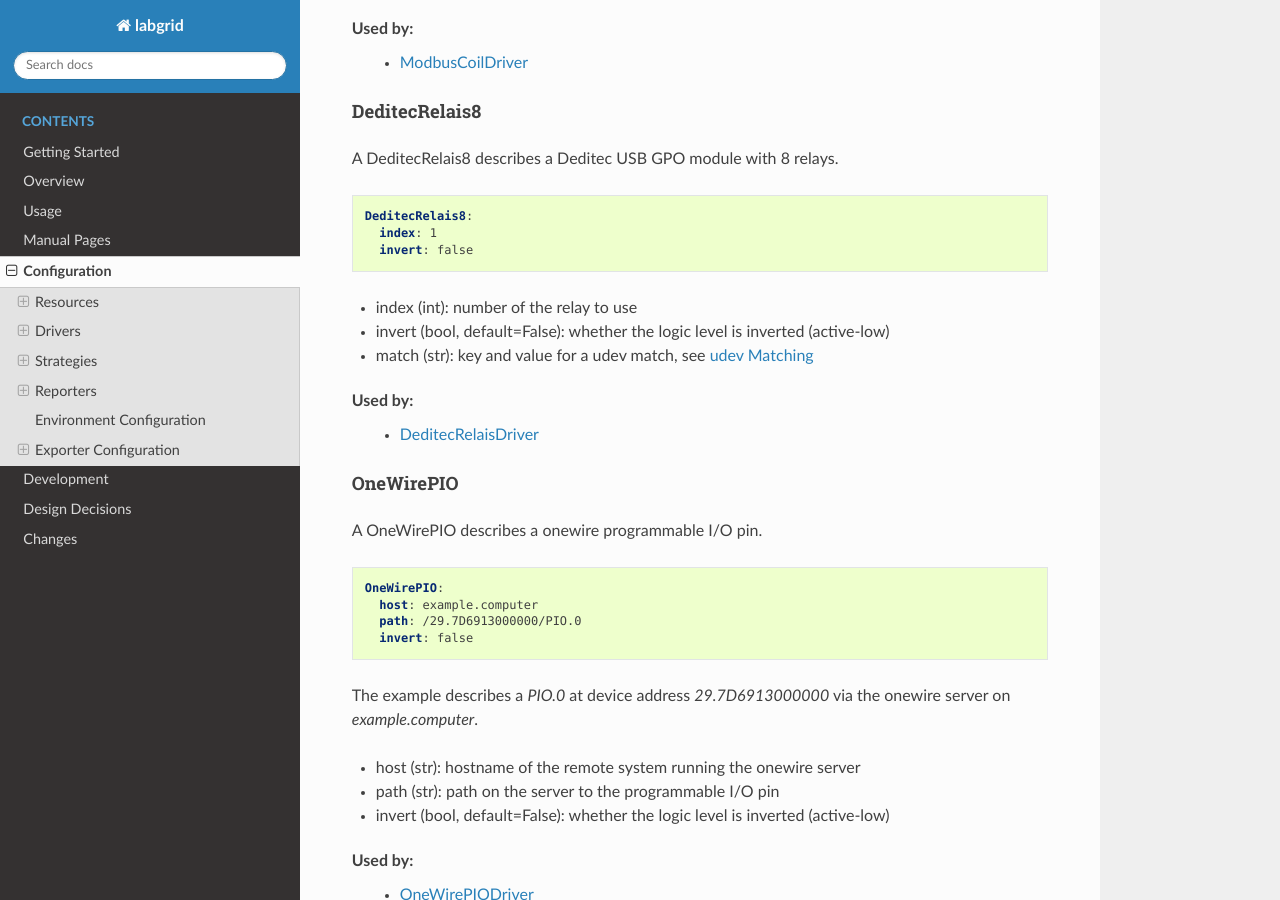
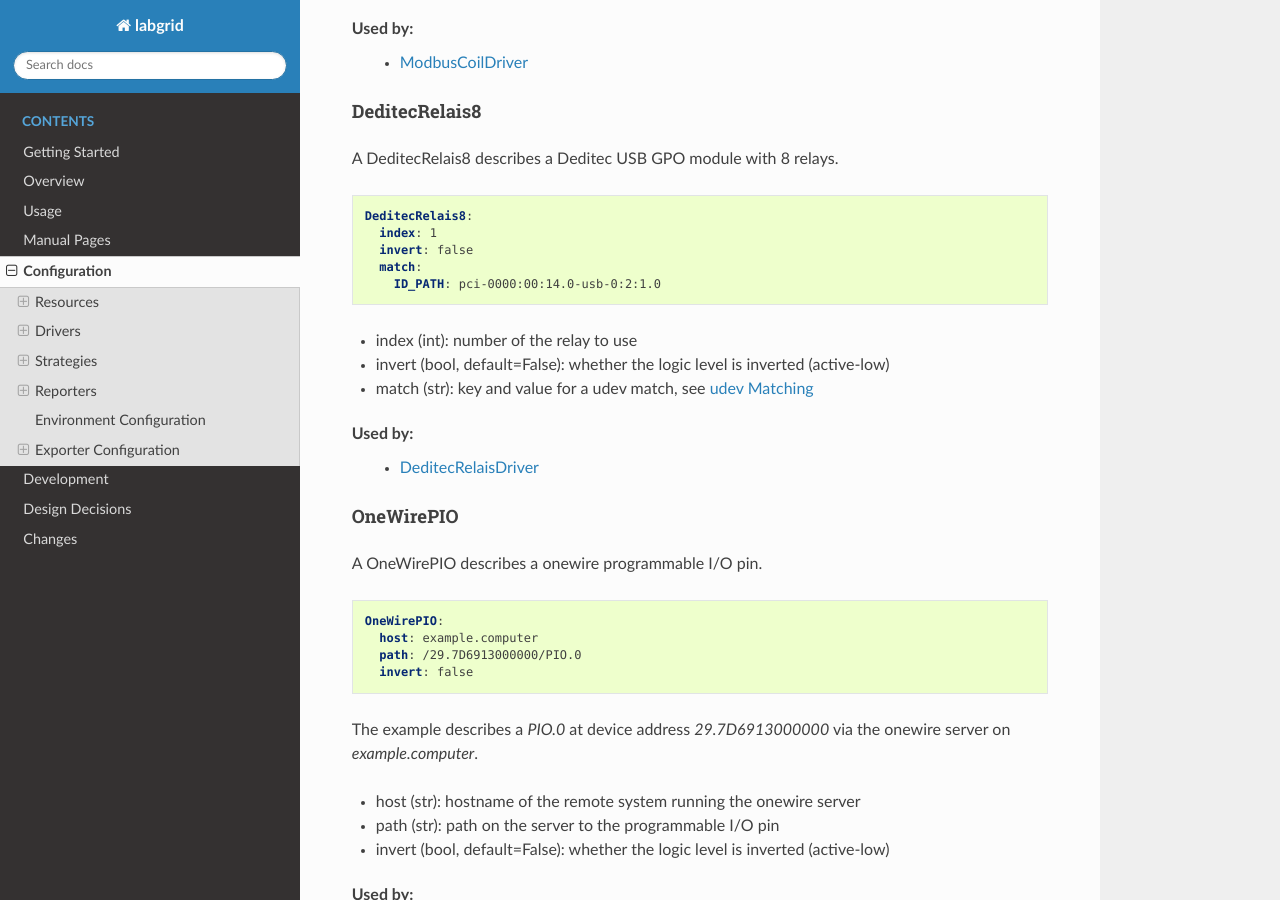
Before and after one commit to labgrid-project/labgrid, a Sphinx documentation site: the page built from doc/configuration.rst, in a window 1280 px wide and 900 px high, scrolled down 7438 px. Built offline with Sphinx 7.4.7 and the Read the Docs theme 2.0.0, drawn with Linux system fonts in a browser that asks for light colours; pages that are not in the unit, such as notebooks, are missing from menus; some of the changed text lies outside the part shown.

Commit message:
doc: configuration: add match argument to DeditecRelais8/HIDRelay examples
The match argument is required, so make the example fully working.

Signed-off-by: Bastian Krause <bst@pengutronix.de>

```diff
--- a/doc/configuration.rst
+++ b/doc/configuration.rst
@@ -358,6 +358,8 @@
    DeditecRelais8:
      index: 1
      invert: false
+     match:
+       ID_PATH: pci-0000:00:14.0-usb-0:2:1.0
 
 - index (int): number of the relay to use
 - invert (bool, default=False): whether the logic level is inverted (active-low)
@@ -425,6 +427,8 @@
    HIDRelay:
      index: 2
      invert: False
+     match:
+       ID_PATH: pci-0000:00:14.0-usb-0:2:1.0
 
 - index (int, default=1): number of the relay to use
 - invert (bool, default=False): whether to invert the relay
```
